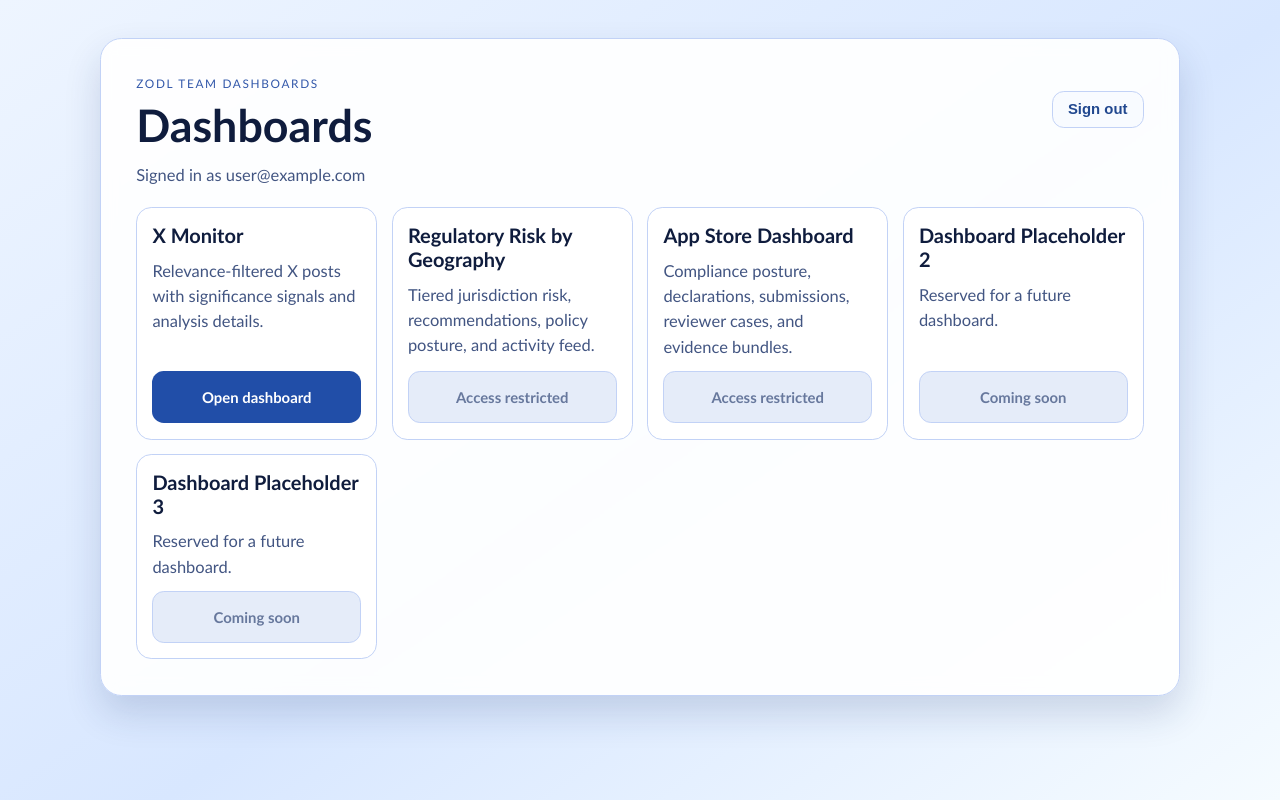
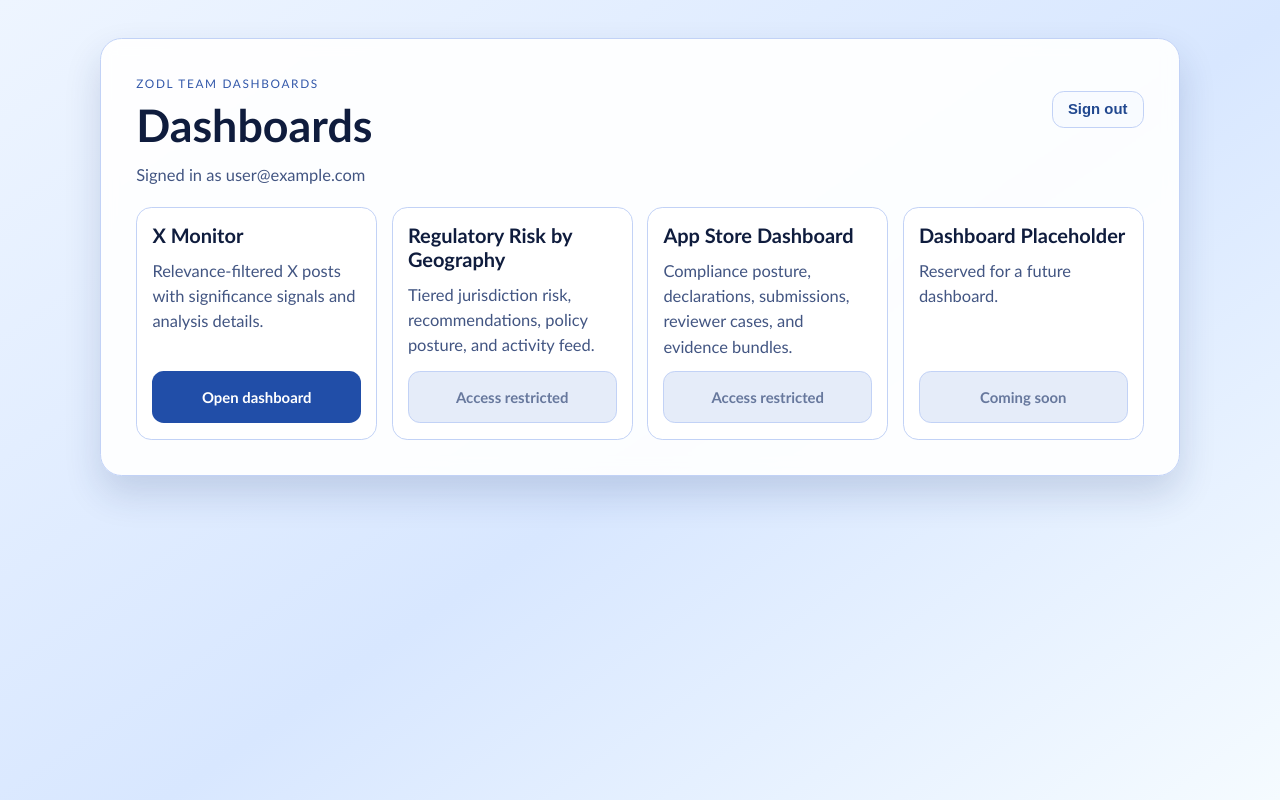
Before and after one commit to paulbrigner/zodldashboard, a Next.js app: page / in a window 1280 px wide. Built offline with nearby package versions, Linux system fonts and the light colour scheme; no server answers; sample sign-in values are in the browser's storage.

Commit message:
Refactor dashboard placeholders for consistency and clarity

```diff
--- a/app/page.tsx
+++ b/app/page.tsx
@@ -34,15 +34,11 @@ const dashboards: DashboardCard[] = [
     workspaceOnly: true,
   },
   {
-    id: "placeholder-2",
-    name: "Dashboard Placeholder 2",
+    id: "placeholder",
+    name: "Dashboard Placeholder",
     description: "Reserved for a future dashboard.",
   },
-  {
-    id: "placeholder-3",
-    name: "Dashboard Placeholder 3",
-    description: "Reserved for a future dashboard.",
-  },
+
 ];
 
 export default async function HomePage() {
```
